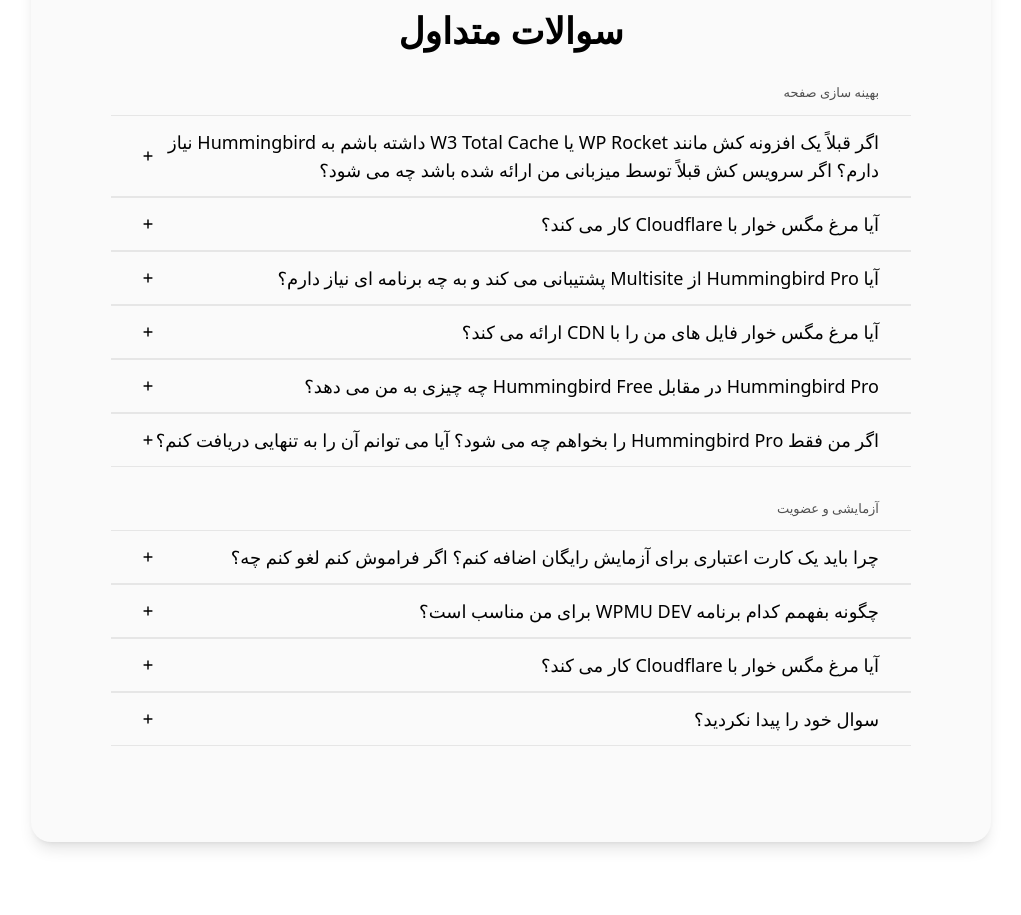
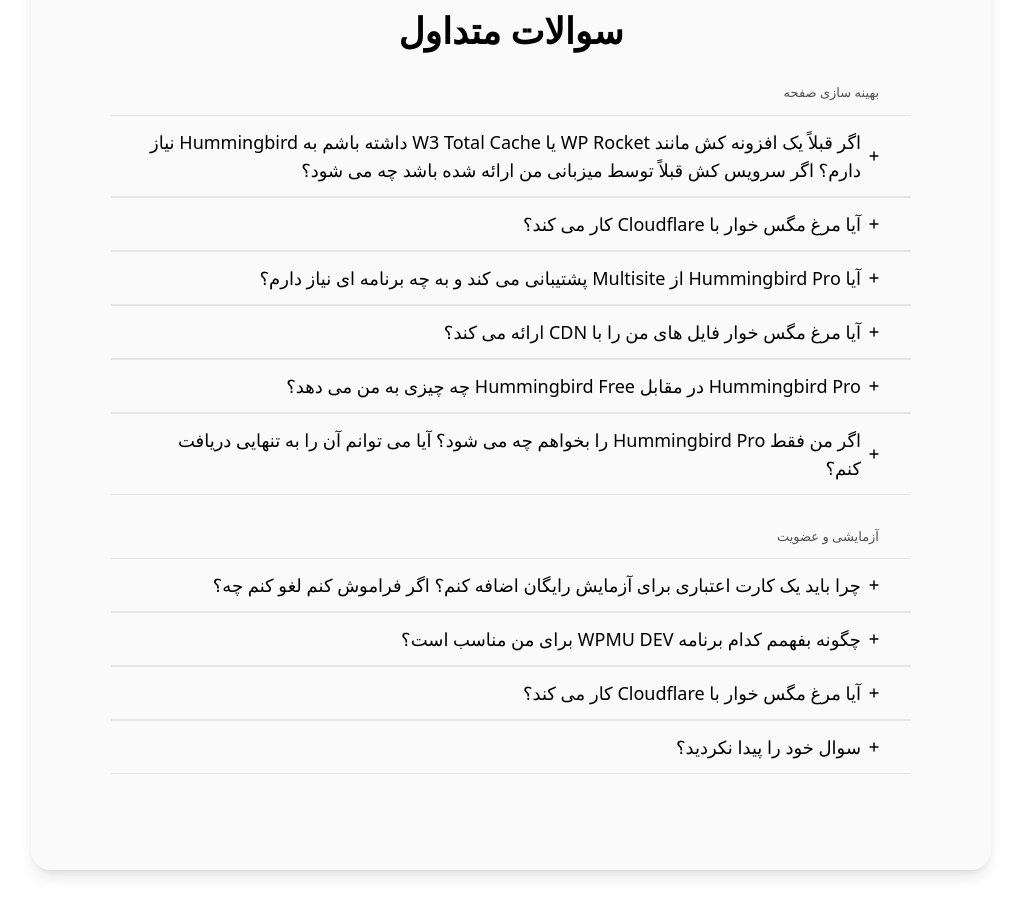
Before and after one commit to mahyarErshad/hummingbird, a React (Create React App) app: page / in a window 1280 px wide. Shown: the part 6340-7255 px from the top of the page, without its empty margins (129-1150 px from the left). Before the commit the page ends 7230 px from the top, so only its background shows below. Built offline with nearby package versions, Linux system fonts and the light colour scheme; a web font is replaced by a local one.

Commit message:
Fixed a bug

```diff
--- a/src/Components/Utils/FAQCard/FAQCard.jsx
+++ b/src/Components/Utils/FAQCard/FAQCard.jsx
@@ -6,9 +6,9 @@ function FAQCard({ title, description }) {
   const [open, setOpen] = useState(false);
   return (
     <figure onClick={() => setOpen((prev) => !prev)} className="border-t border-b border-[#e6e6e6] w-full py-3 px-8 cursor-pointer flex transition-all duration-300 hover:border-primary hover:text-primary flex-col">
-      <div className="flex justify-start items-center text-inherit">
+      <div className="flex justify-start items-center text-inherit gap-2">
+        <FontAwesomeIcon icon={open ? faMinus : faPlus} className="w-[0.625rem]" />
         <h3 className={`text-lg flex-grow text-black ${open ? "font-bold" : "font-medium"}`}>{title}</h3>
-        <FontAwesomeIcon icon={open ? faMinus : faPlus} className="w-[0.625rem]" />
       </div>
       <p className={`text-[0.9375rem] font-medium text-[#505050] ${open ? "FaqOpen" : "FaqClose"}`}>{description}</p>
     </figure>
--- a/src/index.css
+++ b/src/index.css
@@ -83,35 +83,37 @@ body,
 
 @keyframes FAQOpen {
   from {
-    height: 0px;
+    transform: scaleY(0);
     opacity: 0;
     margin-top: 0;
-    visibility: hidden;
+    height: 0;
   }
   to {
-    height: fit-content;
+    transform: scaleY(1);
     opacity: 1;
     margin-top: 2rem;
-    visibility: visible;
+    height: fit-content;
   }
 }
 @keyframes FAQClose {
   from {
-    height: fit-content;
+    transform: scaleY(1);
     opacity: 1;
     margin-top: 2rem;
-    visibility: visible;
+    height: fit-content;
   }
   to {
-    height: 0px;
+    transform: scaleY(0);
     opacity: 0;
     margin-top: 0;
-    visibility: hidden;
+    height: 0;
   }
 }
 .FaqOpen {
+  transform-origin: top;
   animation: FAQOpen forwards 0.5s;
 }
 .FaqClose {
+  transform-origin: top;
   animation: FAQClose forwards 0.5s;
 }
```
